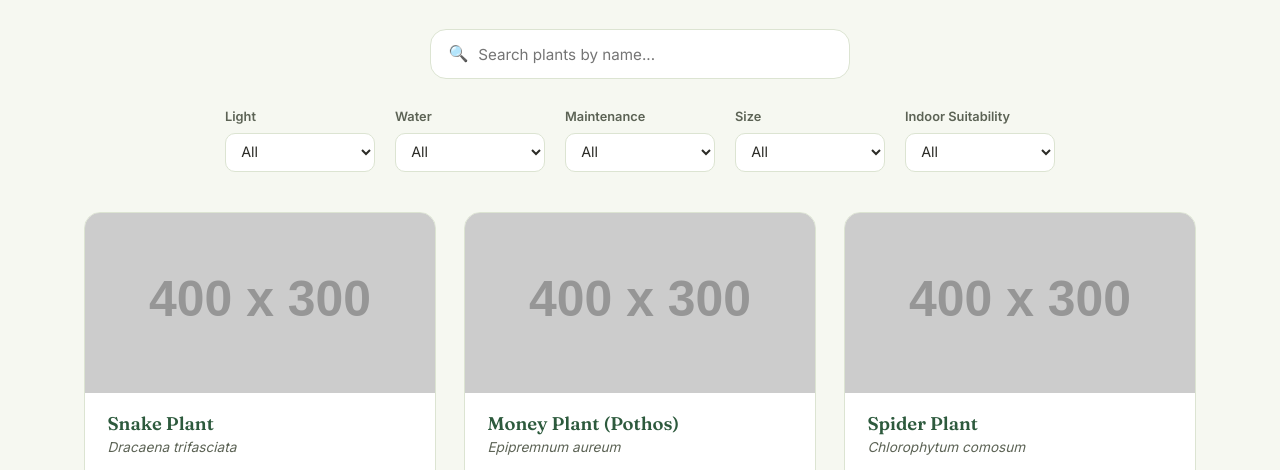
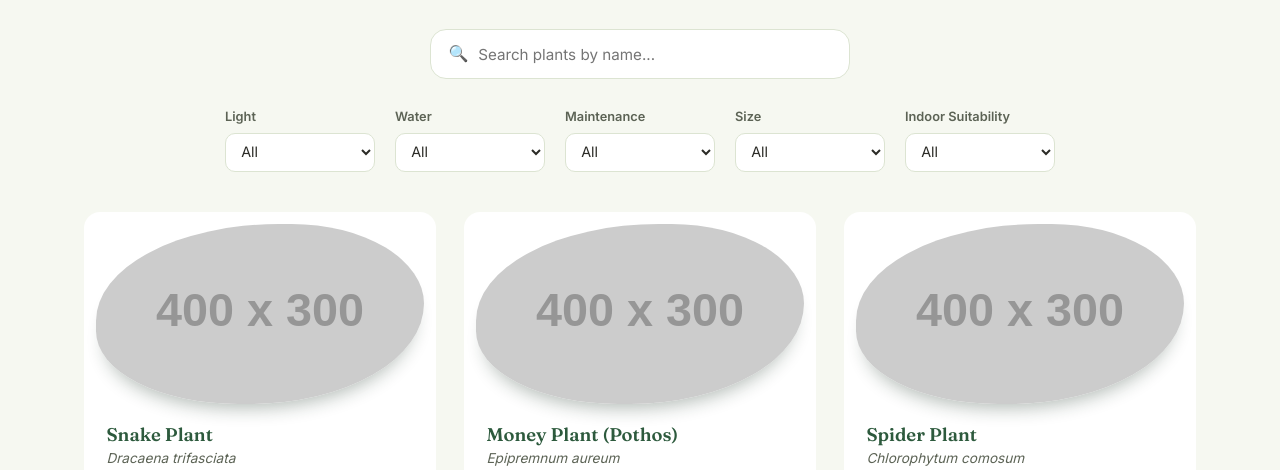
Before and after one commit to L-hsn103/Plantora, a plain HTML site: page explore.html in a window 1280 px wide. Shown: the part 254-724 px from the top of the page. Drawn offline with Linux system fonts and the light colour scheme; placeholder pictures from the web are drawn by us.

Commit message:
style(explore): shape plant card images as organic blobs without borders
- Remove outer card border; keep soft card shadow only
- Clip plant card photos to an organic blob shape with a subtle
  drop shadow, matching the hero visual style
- Insets photos within the card so future real images fill the
  new shape naturally

```diff
--- a/explore.css
+++ b/explore.css
@@ -152,7 +152,6 @@
 
 .plant-card {
   background-color: var(--color-surface);
-  border: 1px solid var(--color-border);
   border-radius: var(--radius-md);
   overflow: hidden;
   display: flex;
@@ -160,10 +159,14 @@
 }
 
 .plant-card__image {
-  width: 100%;
+  width: calc(100% - 24px);
   height: 180px;
+  margin: 12px auto 0;
+  display: block;
   object-fit: cover;
-  background-color: var(--color-bg-alt);
+  object-position: center;
+  border-radius: 58% 42% 55% 45% / 56% 46% 58% 42%;
+  box-shadow: 0 14px 18px -10px rgba(23, 48, 31, 0.32);
 }
 
 .plant-card__content {
```
